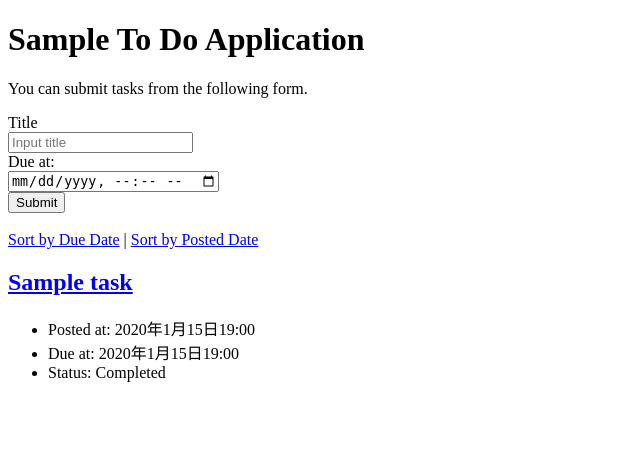
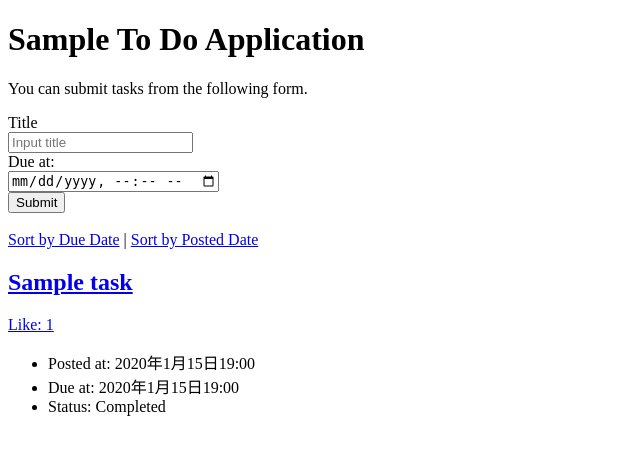
Before and after one commit to moto-516/django-test-exercise, a Django app: page / in a window 1280 px wide. Shown: the top 455 px of the page, without its empty margins (0-640 px from the left). Run offline with Django 5.2, Linux system fonts and the light colour scheme; tables that the repository leaves empty hold one stand-in row (values such as "Sample post").

Commit message:
いいね機能の追加

```diff
--- a/config/urls.py
+++ b/config/urls.py
@@ -24,4 +24,5 @@ urlpatterns = [
     path('<int:task_id>/', todo_views.detail, name='detail'),
     path('<int:task_id>/update', todo_views.update, name='update'),
     path('<int:task_id>/delete', todo_views.delete, name='delete'),
+    path('<int:task_id>/like', todo_views.like, name='like')
 ]
--- a/todo/models.py
+++ b/todo/models.py
@@ -9,6 +9,7 @@ class Task(models.Model):
     completed = models.BooleanField(default=False)
     posted_at = models.DateTimeField(default=timezone.now)
     due_at = models.DateTimeField(null=True, blank=True)
+    like = models.IntegerField(default=0)
 
     def is_overdue(self, dt):
         if self.due_at is None:
--- a/todo/templates/todo/index.html
+++ b/todo/templates/todo/index.html
@@ -35,6 +35,11 @@
     {% for task in tasks %}
     <div class="text">
       <h2><a href="{% url 'detail' task.id %}">{{ task.title }}</a></h2>
+      <div>
+        <a href="{% url 'like' task.id %}">
+          Like: {{ task.like }}
+        </a>
+      </div>
       <ul>
         <li>Posted at: {{ task.posted_at }}</li>
         {% if task.due_at %}
--- a/todo/views.py
+++ b/todo/views.py
@@ -59,3 +59,14 @@ def delete(request, task_id):
         raise Http404("Task does not exist")
     task.delete()
     return redirect(index)
+
+
+def like(request, task_id):
+    try:
+        task = Task.objects.get(pk=task_id)
+        task.like += 1
+        task.save()
+    except Task.DoesNotExist:
+        raise Http404("Article does not exist")
+
+    return redirect(detail, task_id)
```
Also changed, not shown: todo/migrations/0002_task_like.py (added).
